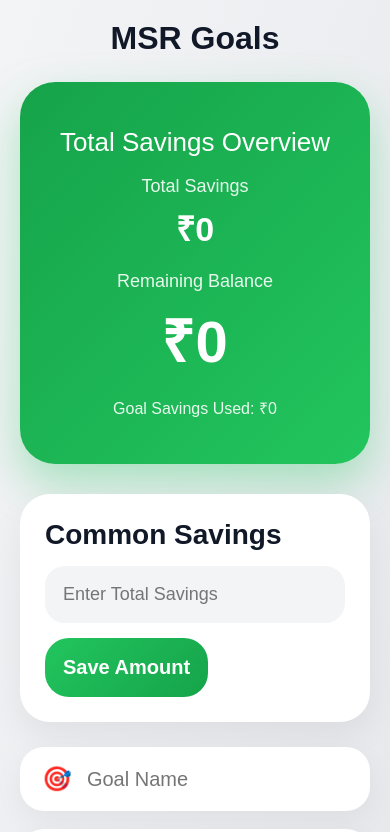
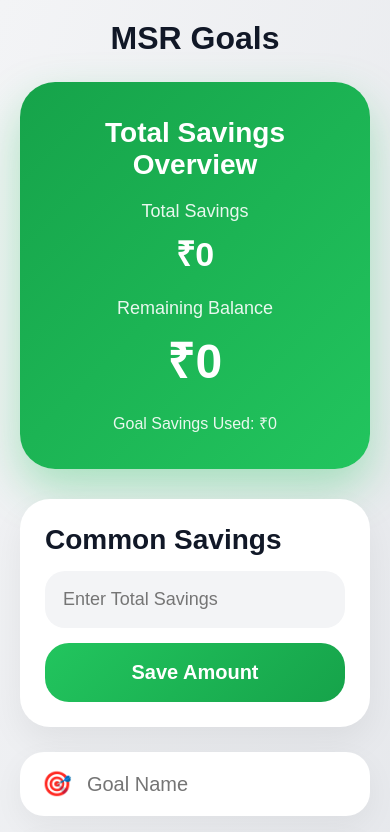
Before and after one commit to soundhararajanmuthuvel-hub/MSR_Goals, a plain HTML site: page index.html in a window 390 px wide. Shown: the top 832 px of the page. Drawn offline with Linux system fonts and the light colour scheme.

Commit message:
Fixed number display and upgraded premium dashboard UI

```diff
--- a/index.html
+++ b/index.html
@@ -48,7 +48,7 @@
 
     <div class="top-card">
 
-      <p>
+      <p class="top-title">
         Total Savings Overview
       </p>
 
--- a/script.js
+++ b/script.js
@@ -16,14 +16,12 @@ function saveGoals(){
     "goals",
     JSON.stringify(goals)
   );
-
 }
 
 function formatMoney(amount){
 
   return Number(amount)
   .toLocaleString("en-IN");
-
 }
 
 function getGoalIcon(name){
@@ -54,15 +52,10 @@ function saveCommonSavings(){
     "commonSavings"
   ).value.trim();
 
-  if(amount === ""){
-
-    commonSavings = 0;
-
-  }else{
-
-    commonSavings = Number(amount);
-
-  }
+  commonSavings =
+  amount === ""
+  ? 0
+  : Number(amount);
 
   localStorage.setItem(
     "commonSavings",
@@ -267,43 +260,23 @@ function displayGoals(){
     "totalSaved"
   ).innerHTML = `
 
-    <div style="
-      font-size:18px;
-      opacity:0.9;
-      margin-bottom:8px;
-    ">
+    <div class="balance-label">
       Total Savings
     </div>
 
-    <div style="
-      font-size:34px;
-      font-weight:bold;
-      margin-bottom:20px;
-    ">
+    <div class="balance-small">
       ₹${formatMoney(commonSavings)}
     </div>
 
-    <div style="
-      font-size:18px;
-      opacity:0.9;
-      margin-bottom:8px;
-    ">
+    <div class="balance-label">
       Remaining Balance
     </div>
 
-    <div style="
-      font-size:58px;
-      font-weight:bold;
-      letter-spacing:1px;
-    ">
+    <div class="balance-big">
       ₹${formatMoney(balance)}
     </div>
 
-    <div style="
-      margin-top:18px;
-      font-size:16px;
-      opacity:0.9;
-    ">
+    <div class="used-text">
       Goal Savings Used:
       ₹${formatMoney(totalSaved)}
     </div>
--- a/style.css
+++ b/style.css
@@ -5,6 +5,7 @@
 }
 
 body{
+
   font-family:Arial,sans-serif;
 
   background:
@@ -25,9 +26,13 @@ body{
 }
 
 .logo{
+
   text-align:center;
+
   font-size:42px;
+
   font-weight:800;
+
   margin-bottom:25px;
 }
 
@@ -44,7 +49,7 @@ body{
 
   border-radius:35px;
 
-  padding:45px 30px;
+  padding:40px 30px;
 
   text-align:center;
 
@@ -52,18 +57,61 @@ body{
 
   box-shadow:
     0 20px 45px rgba(34,197,94,0.35);
-
 }
 
-.top-card p{
-  font-size:26px;
-  margin-bottom:18px;
+.top-title{
+
+  font-size:28px;
+
+  margin-bottom:20px;
+
+  font-weight:600;
+}
+
+.balance-label{
+
+  font-size:18px;
+
+  opacity:0.9;
+
+  margin-bottom:8px;
+}
+
+.balance-small{
+
+  font-size:34px;
+
+  font-weight:bold;
+
+  margin-bottom:22px;
+}
+
+.balance-big{
+
+  font-size:60px;
+
+  font-weight:bold;
+
+  letter-spacing:1px;
+}
+
+.used-text{
+
+  margin-top:20px;
+
+  font-size:16px;
+
+  opacity:0.9;
 }
 
 .common-box{
+
   background:white;
+
   padding:25px;
+
   border-radius:30px;
+
   margin-bottom:25px;
 
   box-shadow:
@@ -71,33 +119,54 @@ body{
 }
 
 .common-box h3{
+
   margin-bottom:15px;
+
   font-size:28px;
 }
 
 .common-box input{
+
   width:100%;
+
   padding:18px;
+
   border:none;
+
   border-radius:20px;
+
   background:#f3f4f6;
+
   font-size:18px;
+
   margin-bottom:15px;
 }
 
+.common-box button{
+  width:100%;
+}
+
 .form{
+
   display:flex;
+
   flex-direction:column;
+
   gap:18px;
 }
 
 .input-box{
+
   background:white;
+
   border-radius:24px;
+
   padding:18px 22px;
 
   display:flex;
+
   align-items:center;
+
   gap:15px;
 
   box-shadow:
@@ -109,16 +178,24 @@ body{
 }
 
 .input-box input{
+
   width:100%;
+
   border:none;
+
   outline:none;
+
   background:none;
+
   font-size:20px;
 }
 
 button{
+
   border:none;
+
   border-radius:24px;
+
   cursor:pointer;
 
   background:
@@ -133,6 +210,7 @@ button{
   padding:18px;
 
   font-size:20px;
+
   font-weight:600;
 
   transition:0.3s;
@@ -143,8 +221,11 @@ button:hover{
 }
 
 .goal-title{
+
   margin-top:40px;
+
   margin-bottom:20px;
+
   font-size:30px;
 }
 
@@ -160,27 +241,28 @@ button:hover{
 
   box-shadow:
     0 15px 40px rgba(0,0,0,0.06);
-
-  transition:0.3s;
-}
-
-.goal-card:hover{
-  transform:translateY(-4px);
 }
 
 .goal-top{
+
   display:flex;
+
   justify-content:space-between;
+
   gap:20px;
 }
 
 .goal-left{
+
   display:flex;
+
   gap:18px;
 }
 
 .goal-icon{
+
   width:65px;
+
   height:65px;
 
   border-radius:50%;
@@ -188,29 +270,42 @@ button:hover{
   background:#dcfce7;
 
   display:flex;
+
   align-items:center;
+
   justify-content:center;
 
   font-size:30px;
 }
 
 .goal-info h3{
+
   font-size:28px;
+
   margin-bottom:8px;
 }
 
 .goal-info p{
+
   color:#6b7280;
+
   font-size:17px;
+
   line-height:1.6;
 }
 
 .progress{
+
   width:100%;
+
   height:16px;
+
   background:#e5e7eb;
+
   border-radius:20px;
+
   overflow:hidden;
+
   margin-top:18px;
 }
 
@@ -230,43 +325,57 @@ button:hover{
   color:white;
 
   font-size:12px;
+
   font-weight:bold;
 
   display:flex;
+
   align-items:center;
+
   justify-content:center;
-
-  transition:0.4s;
 }
 
 .actions{
+
   display:flex;
+
   gap:10px;
 }
 
 .actions button{
+
   padding:12px 16px;
+
   font-size:16px;
 }
 
 .plus-btn{
+
   background:#dcfce7;
+
   color:#15803d;
 }
 
 .minus-btn{
+
   background:#fee2e2;
+
   color:#dc2626;
 }
 
 .delete-btn{
+
   background:#0f172a;
+
   color:white;
 }
 
 .footer{
+
   text-align:center;
+
   margin-top:35px;
+
   color:#6b7280;
 }
 
@@ -274,6 +383,14 @@ button:hover{
 
   .logo{
     font-size:32px;
+  }
+
+  .top-card{
+    padding:35px 20px;
+  }
+
+  .balance-big{
+    font-size:48px;
   }
 
   .goal-top{
```
Lines whose indentation alone changed are shown as unchanged.
